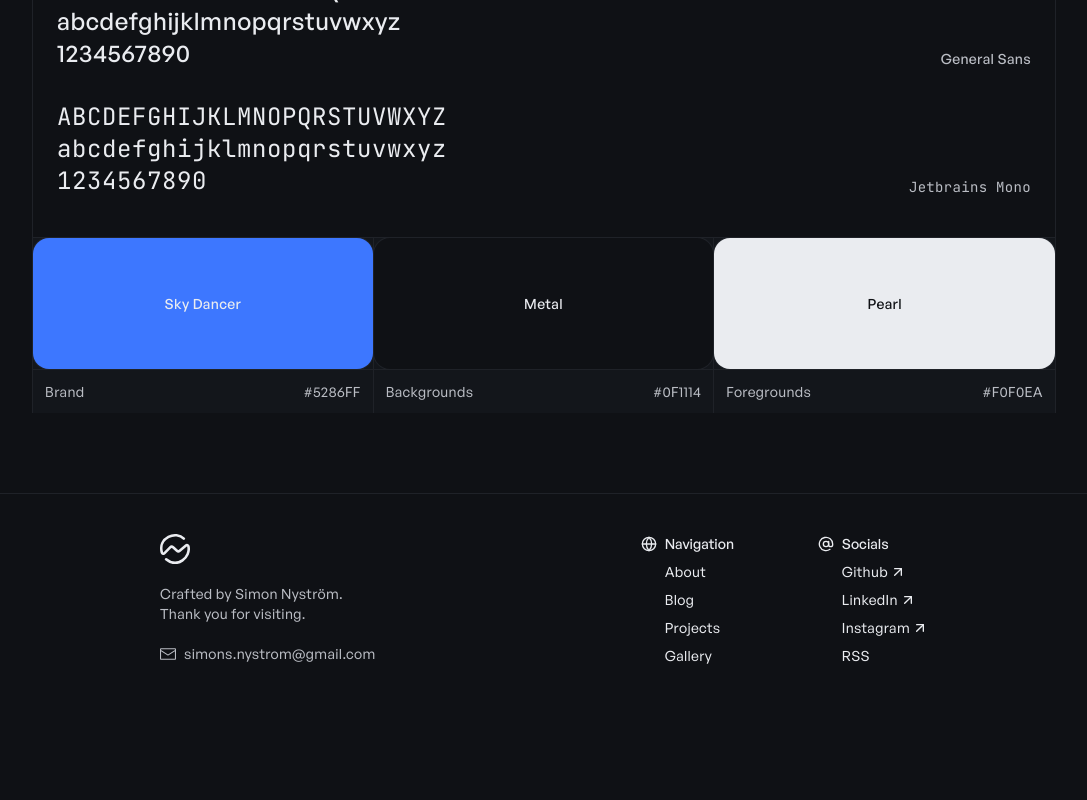
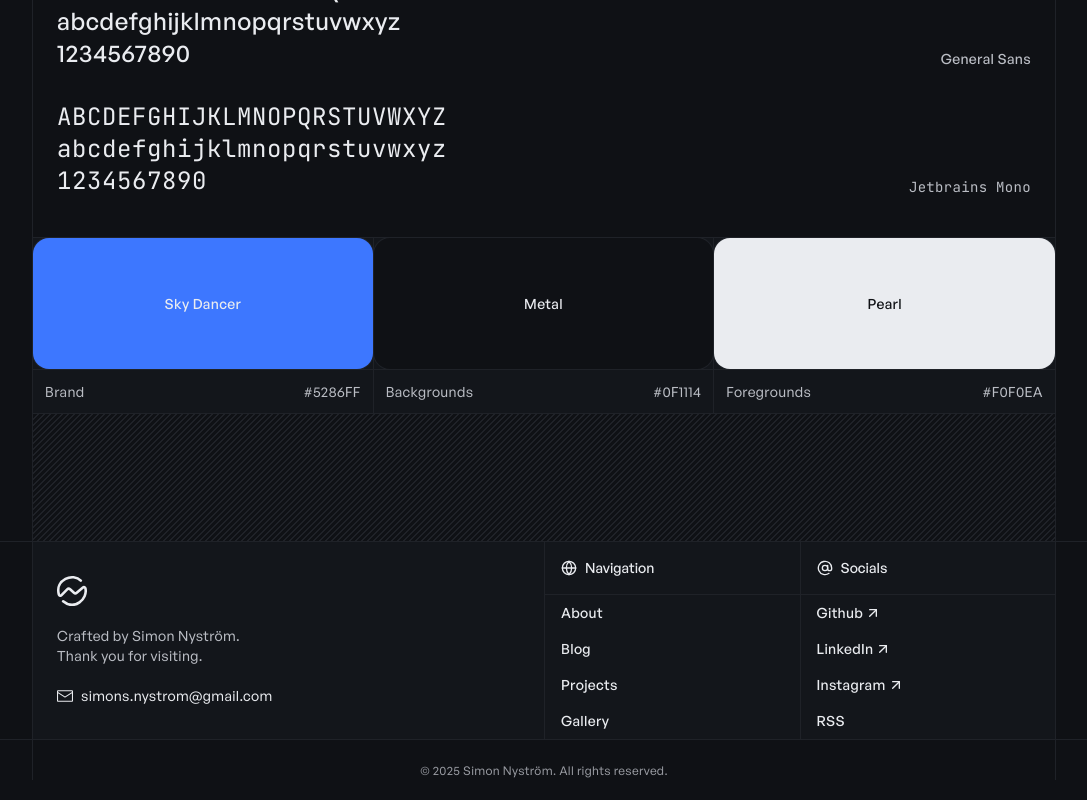
Before and after one commit to simstrom/snystrom.com, a Next.js app: page /colophon in a window 1280 px wide. Shown: the part 709-1509 px from the top of the page, without its empty margins (96-1183 px from the left). Before the commit the page ends 1431 px from the top, so only its background shows below. Built offline with nearby package versions, Linux system fonts and the light colour scheme.

Commit message:
new footer & modal

```diff
--- a/components/footer.tsx
+++ b/components/footer.tsx
@@ -7,10 +7,13 @@ import Copy from './ui/copy';
 
 export default function Footer() {
 	return (
-		<footer className="mt-20 border-t w-full">
-			<div className="max-w-3xl mx-auto w-full pt-10 pb-14 flex flex-col gap-10">
-				<div className="grid grid-cols-12 gap-6 sm:gap-2 gap-x-5">
-					<div className="col-span-12 sm:col-span-6 flex gap-5 items-center sm:items-start sm:flex-col sm:gap-1 mr-2">
+		<>
+			<div className="max-w-screen-lg mx-auto border-x border-t w-full h-32 [background-image:linear-gradient(-45deg,theme(colors.border)_12.50%,transparent_12.50%,transparent_50%,theme(colors.border)_50%,theme(colors.border)_62.50%,transparent_62.50%,transparent_100%)] [background-size:6px_6px]" />
+
+			<footer className="border-y">
+				<div className="w-full max-w-screen-lg mx-auto flex flex-col border-x bg-background-secondary">
+					<div className="relative grid grid-cols-2">
+						<div className="flex items-center sm:items-start justify-center sm:flex-col gap-1 p-6">
 							<Link href="/" className="w-fit hover:rotate-180 transition-transform duration-500">
 								<Logo width={30} height={30} />
 							</Link>
@@ -23,15 +26,19 @@ export default function Footer() {
 								toCopy={SITE_CONTACT}
 								successMessage="Email copied!"
 								icon={<IconEmail className="w-4 h-4" />}
-							className="hidden sm:flex mt-2"
+								className="hidden sm:flex mt-2 w-full text-foreground"
 							>
 								{SITE_CONTACT}
 							</Copy>
+							<p className="absolute -bottom-10 left-1/2 -translate-x-1/2 text-xs text-foreground-secondary/80">
+								© 2025 Simon Nyström. All rights reserved.
+							</p>
 						</div>
 
-					<div className="col-span-5 sm:col-span-3 sm:justify-self-end flex flex-col gap-2 text-foreground-secondary">
-						<div className="relative">
-							<IconGlobe className="hidden sm:block w-4 h-4 absolute -left-6 top-1/2 -translate-y-1/2 text-foreground" />
+						<div className="border-l w-full flex">
+							<div className="flex-1 flex flex-col text-foreground-secondary border-r">
+								<div className="border-b p-4 flex items-center gap-x-2">
+									<IconGlobe className="hidden sm:block w-4 h-4 text-foreground" />
 									<h5 className="text-foreground text-sm tracking-normal">Navigation</h5>
 								</div>
 								{navItems.navigationLinks
@@ -40,7 +47,7 @@ export default function Footer() {
 										<CustomLink
 											key={item.name}
 											href={item.path}
-									className="w-fit text-sm before:content-[] hover:text-foreground transition-colors"
+											className="w-full text-sm font-medium before:content-[] px-4 py-2 transition-colors hover:bg-foreground hover:text-background"
 										>
 											{item.name}
 										</CustomLink>
@@ -51,22 +58,22 @@ export default function Footer() {
 										<CustomLink
 											key={item.name}
 											href={item.path}
-									className="w-fit text-sm before:content-[] hover:text-foreground transition-colors"
+											className="w-full text-sm font-medium before:content-[] px-4 py-2 transition-colors hover:bg-foreground hover:text-background"
 										>
 											{item.name}
 										</CustomLink>
 									))}
 							</div>
-					<div className="col-span-7 sm:col-span-3 sm:justify-self-end  flex flex-col gap-2 text-foreground-secondary">
-						<div className="relative">
-							<IconAt className="hidden sm:block w-4 h-4 absolute -left-6 top-1/2 -translate-y-1/2 text-foreground" />
+							<div className="flex-1 flex flex-col text-foreground-secondary">
+								<div className="border-b p-4 flex items-center gap-x-2">
+									<IconAt className="hidden sm:block w-4 h-4 text-foreground" />
 									<h5 className="text-foreground text-sm tracking-normal">Socials</h5>
 								</div>
 								{navItems.socialLinks.map((item) => (
 									<CustomLink
 										key={item.name}
 										href={item.path}
-								className="w-fit text-sm before:content-[] hover:text-foreground transition-colors"
+										className="w-full text-sm font-medium before:content-[] px-4 py-2 transition-colors hover:bg-foreground hover:text-background"
 									>
 										{item.name}
 									</CustomLink>
@@ -74,6 +81,9 @@ export default function Footer() {
 							</div>
 						</div>
 					</div>
+				</div>
 			</footer>
+			<div className="h-10 mb-5 max-w-screen-lg mx-auto w-full border-x text-center text-xs text-foreground-secondary" />
+		</>
 	);
 }
--- a/components/ui/modal.tsx
+++ b/components/ui/modal.tsx
@@ -44,7 +44,7 @@ const Modal = ({
 								transition={{ duration: 0.2, ease: 'easeOut' }}
 								aria-hidden={!isOpen}
 								className={cn(
-									'fixed inset-0 z-[99] flex items-center justify-center bg-foreground/10 dark:bg-background/50 backdrop-blur-md'
+									'fixed inset-0 z-[99] flex items-center justify-center bg-background-secondary/80 backdrop-blur-md'
 								)}
 								onClick={() => setIsOpen(false)}
 							>
@@ -55,18 +55,24 @@ const Modal = ({
 									transition={{ duration: 0.2, ease: 'easeOut' }}
 									ref={focusRef}
 									tabIndex={-1}
-									role="dialog"
 									aria-expanded={isOpen}
 									className={cn(
-										'fixed z-[100] max-w-md w-[95%] origin-center',
-										'grid rounded-xl p-3 xs:p-6 pt-8 xs:pt-10 border shadow-md',
-										'bg-background/50 bg-gradient-to-br from-background-tertiary to-background/50 bg-clip-padding outline-none',
+										'fixed z-[100] w-full border-y max-w-lg flex items-center justify-center',
+										'outline-none',
+										containerClassName
+									)}
+									onClick={(e) => e.stopPropagation()}
+								>
+									<div
+										className={cn(
+											'relative max-w-md w-[95%] origin-center grid',
+											'bg-background-secondary outline-none',
 											containerClassName
 										)}
 										onClick={(e) => e.stopPropagation()}
 									>
 										<button
-										className="absolute top-4 right-6 p-2 rounded-md text-foreground/80 hover:text-foreground hover:bg-foreground-secondary/10 dark:hover:bg-foreground/10 transition-colors"
+											className="absolute top-4 right-4 p-2 rounded-xl bg-background transition-colors hover:bg-foreground hover:text-background"
 											type="button"
 											aria-label="Close modal"
 											onClick={() => setIsOpen(false)}
@@ -74,6 +80,8 @@ const Modal = ({
 											<IconX />
 										</button>
 										<ModalContent className={className}>{children}</ModalContent>
+									</div>
+									<div className="absolute h-[360px] border-x max-w-md w-[95%] origin-center pointer-events-none"></div>
 								</motion.div>
 							</motion.div>
 						)}
```
Lines whose indentation alone changed are shown as unchanged.
